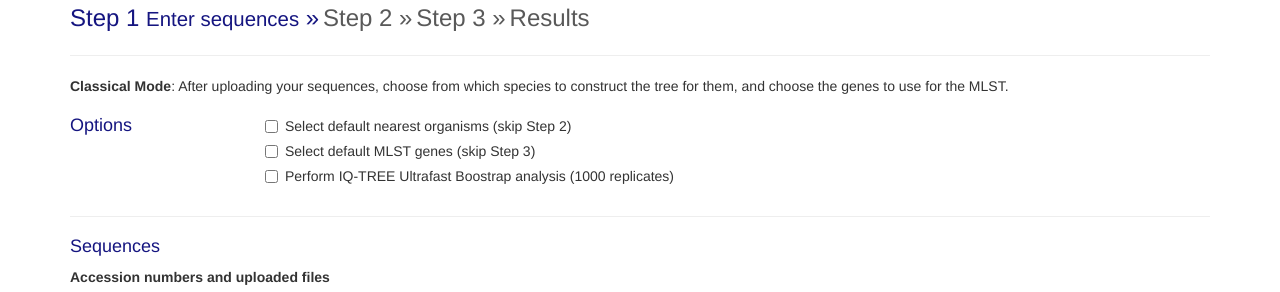
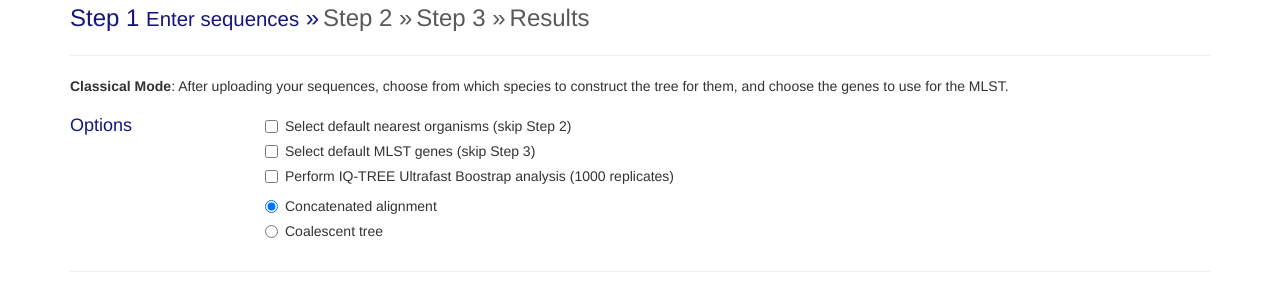
Before and after one commit to emzodls/automlst_mod, a Flask app: page /analyze in a window 1280 px wide, after a click on "Classical workflow". Shown: the part 136-428 px from the top of the page. Run offline with Flask 2, Linux system fonts and the light colour scheme; data that the repository does not hold is empty; some libraries are stand-ins or nearby versions.

Commit message:
selection of concatenated/coalescent tree on analyze page

```diff
--- a/webapp/app/models.py
+++ b/webapp/app/models.py
@@ -10,5 +10,6 @@ class automlstjob(object):
         #self.skip3 = kwargs.get("skip3","")
         self.skip = kwargs.get("skip")
         self.bootstr=kwargs.get("bootstr",0)
+        self.mode=kwargs.get("mode","concatenated")
     def getdict(self):
         return self.__dict__
--- a/webapp/app/templates/analyze.html
+++ b/webapp/app/templates/analyze.html
@@ -38,6 +38,12 @@
 
                             <div class="checkbox">
                                 <label data-toggle="tooltip" data-placement="right" title="For interpretation of scores see About section."><input type="checkbox" value="1000" id="boots" name="boots">Perform IQ-TREE Ultrafast Boostrap analysis (1000 replicates)</label>
+                            </div>
+                            <div class="radio">
+                                <label><input type="radio" name="optradio" value="concatenated" checked="checked">Concatenated alignment</label>
+                            </div>
+                            <div class="radio">
+                                <label><input type="radio" name="optradio" value="coalescent">Coalescent tree</label>
                             </div>
                         </div>
                     </div>
--- a/webapp/app/views.py
+++ b/webapp/app/views.py
@@ -145,7 +145,7 @@ def startjob():
     os.mkdir(os.path.join(app.config['RESULTS_FOLDER'],jobid))
     if request.form.get("workflow") == "1":
         print jobid
-        automlstjob = routines.addjob(id=jobid,workflow=request.form.get("workflow"),genomes=request.form.getlist('upfiles'),reference=request.form.get('genusselect','NA'),skip=request.form.get('skip2',"")+","+request.form.get('skip3',""),bootstr=request.form.get('boots',0))
+        automlstjob = routines.addjob(id=jobid,workflow=request.form.get("workflow"),genomes=request.form.getlist('upfiles'),reference=request.form.get('genusselect','NA'),skip=request.form.get('skip2',"")+","+request.form.get('skip3',""),bootstr=request.form.get('boots',0), mode=request.form.get('optradio',"concatenated"))
         #with open(os.path.join(app.config['RESULTS_FOLDER'],'examplein.json'),'w') as uploadfile:
         #    json.dump(jobdict,uploadfile)
         return redirect('/results/'+jobid)
@@ -153,7 +153,7 @@ def startjob():
         print jobid
         automlstjob = routines.addjob(id=jobid, workflow=request.form.get("workflow"),
                                       genomes=request.form.getlist('upfiles'),
-                                      reference=request.form.get('genusselect', 'NA'),skip=request.form.get('skip2',"")+","+request.form.get('skip3',""),bootstr=request.form.get('boots',0))
+                                      reference=request.form.get('genusselect', 'NA'),skip=request.form.get('skip2',"")+","+request.form.get('skip3',""),bootstr=request.form.get('boots',0),mode=request.form.get('optradio',"concatenated"))
         return redirect('/results/' + jobid + '/loading')
     else:
         flash('Invalid workflow')
```
